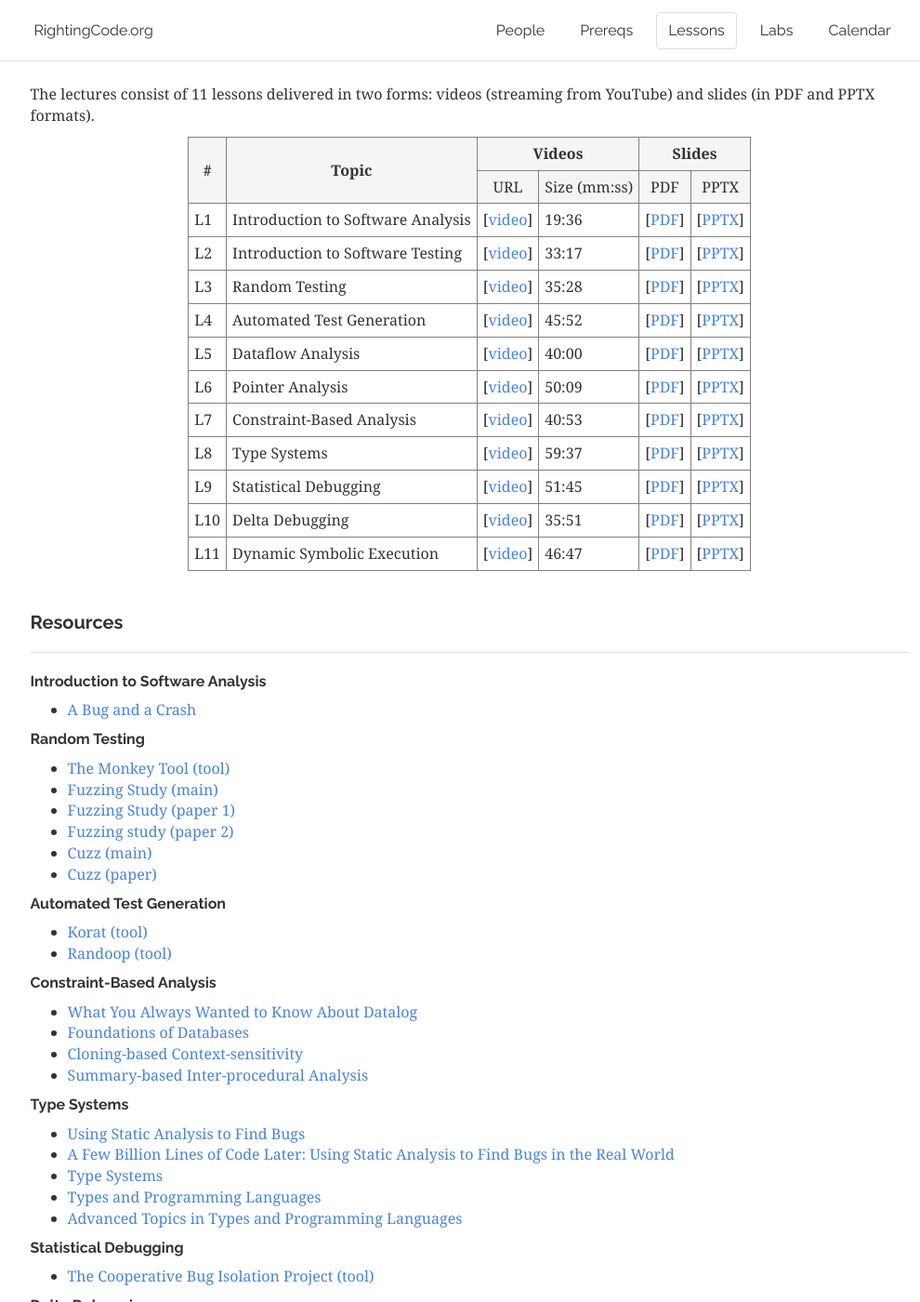
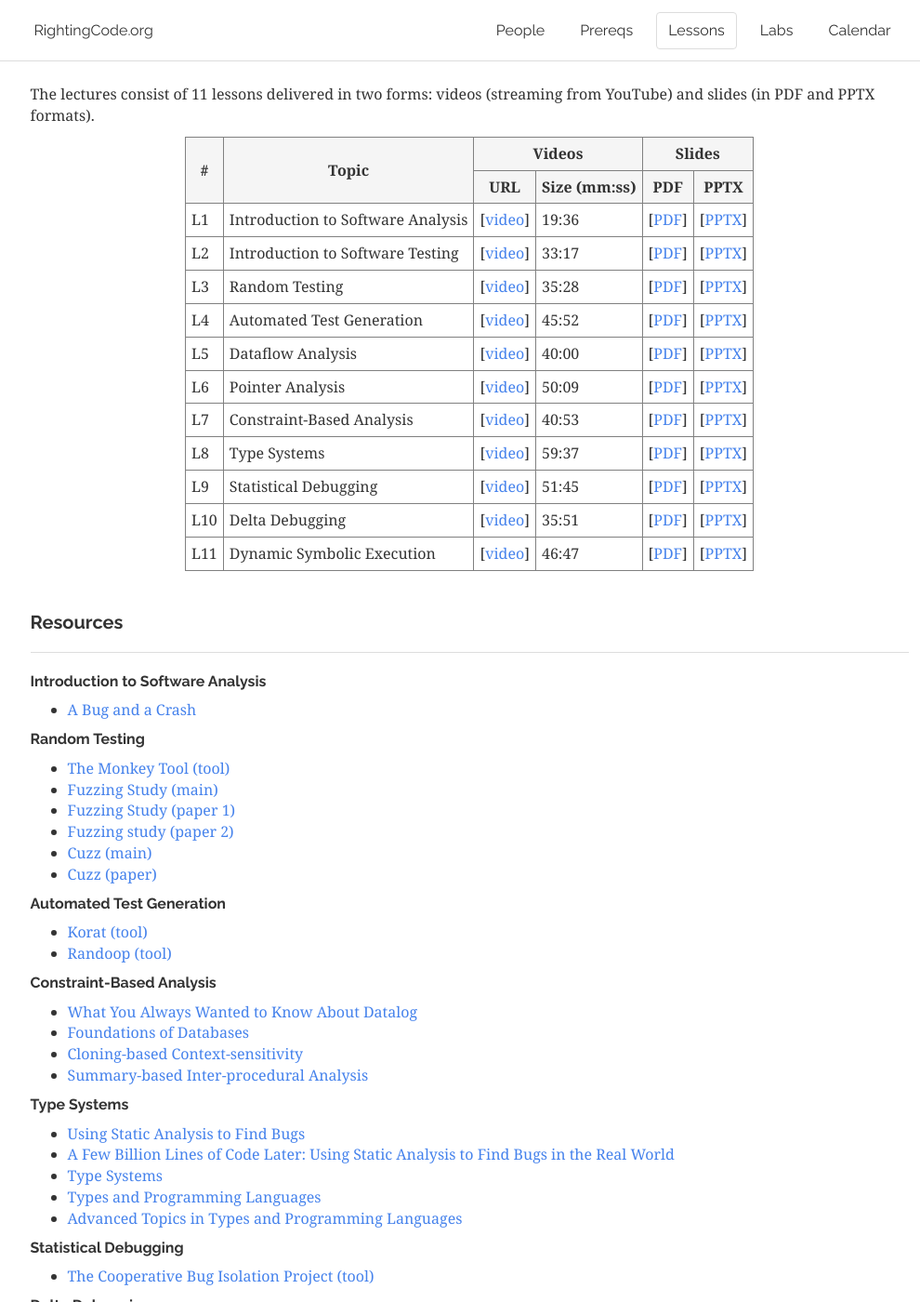
Before and after one commit to rightingcode/rightingcode.github.io, a Jekyll site: the page built from lessons.html, in a window 1280 px wide and 1400 px high. Shown: the whole window at 93% size, without its empty margins (135-1125 px from the left). Built offline with Jekyll 4.4.1, drawn with Linux system fonts in a browser that asks for light colours; nearby versions of some CDN libraries.

Commit message:
Remove style that's in customer.css

```diff
--- a/lessons.html
+++ b/lessons.html
@@ -2,12 +2,6 @@
 title: 'RightingCode.org'
 layout: default
 ---
-
-<style>
-table, th, td {
-    padding: 6px;
-}
-</style>
 
 <div class='row'>
   <div class='col-md-12'>
@@ -17,16 +11,16 @@
 	<center>
     <table border="1">
       <tr>
-        <td bgcolor="#F5F5F5" rowspan=2 align=middle><b>&nbsp;#&nbsp;</b></td>
-        <td bgcolor="#F5F5F5" rowspan=2 align=middle><b>Topic</b></td>
-        <td bgcolor="#F5F5F5" colspan=2 align=middle><b>Videos</b></td>
-        <td bgcolor="#F5F5F5" colspan=2 align=middle><b>Slides</b></td>
+        <th rowspan=2><b>&nbsp;#&nbsp;</b></th>
+        <th rowspan=2><b>Topic</b></th>
+        <th colspan=2><b>Videos</b></th>
+        <th colspan=2><b>Slides</b></th>
       </tr>
       <tr>
-        <td bgcolor="#F5F5F5" align=middle>URL</td>
-        <td bgcolor="#F5F5F5" align=middle>Size (mm:ss)</td>
-        <td bgcolor="#F5F5F5" align=middle>PDF</td>
-        <td bgcolor="#F5F5F5" align=middle>PPTX</td>
+        <th>URL</th>
+        <th>Size (mm:ss)</th>
+        <th>PDF</th>
+        <th>PPTX</th>
       </tr>
       {% for lecture in site.data.lectures %}
       <tr>
```
